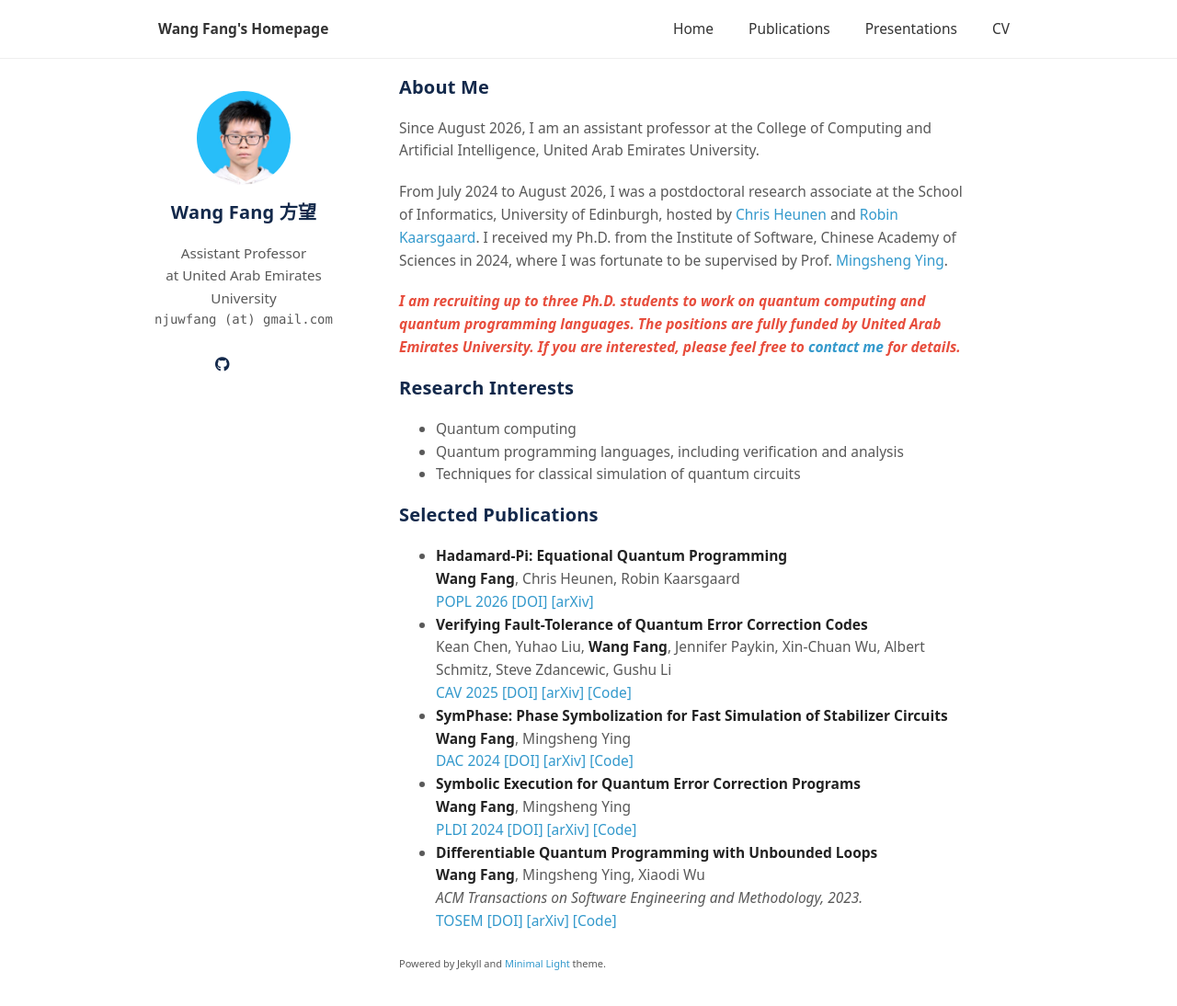
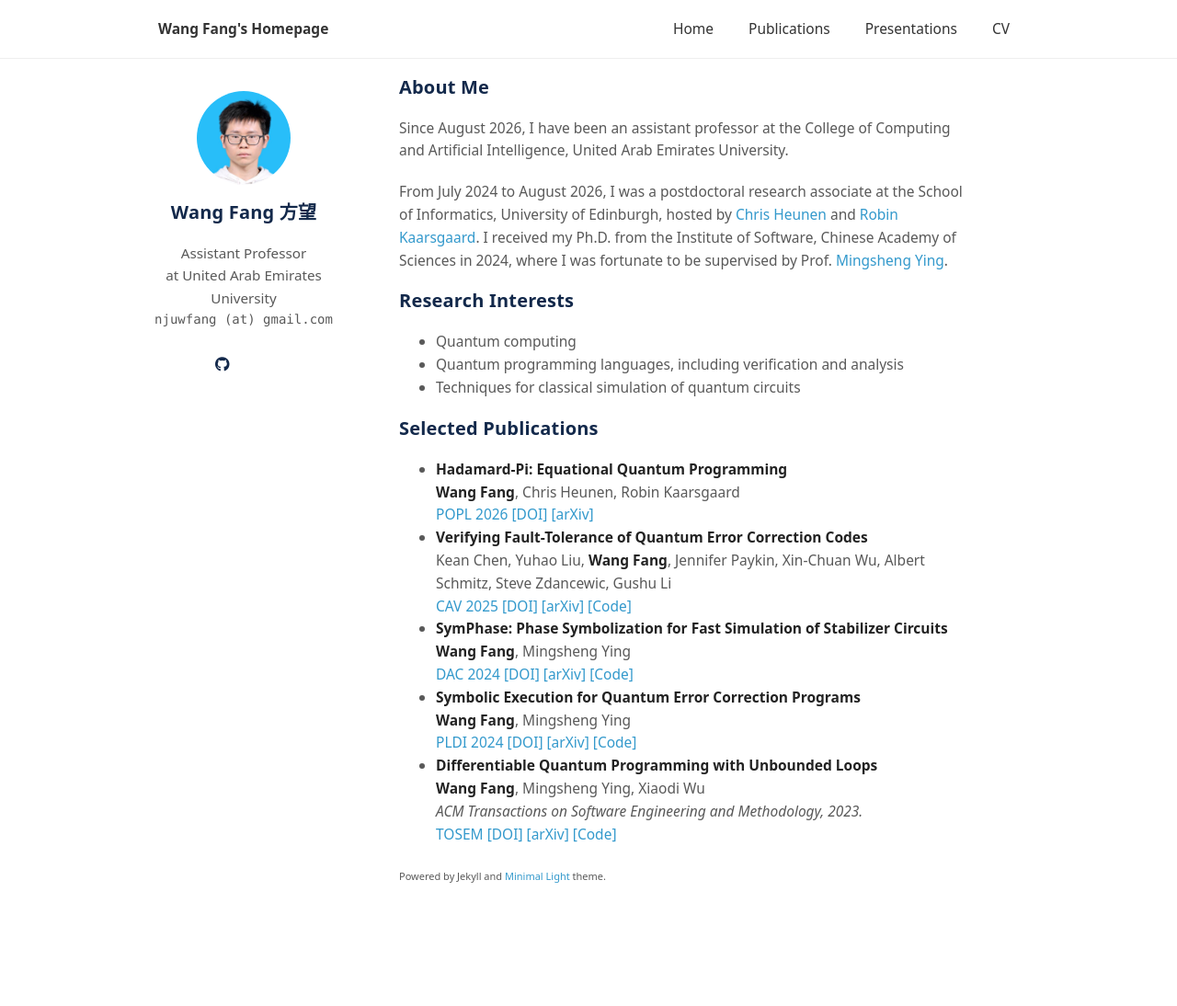
Before and after one commit to njuwfang/njuwfang.github.io, a Jekyll site: the page built from index.md, in a window 1280 px wide and 1129 px high. Shown: the top 1094 px of the window at 92% size. Built offline with Jekyll 4.4.1, drawn with Linux system fonts in a browser that asks for light colours; a style sheet for code colours, icons or effects is not loaded.

Commit message:
update index.md

```diff
--- a/index.md
+++ b/index.md
@@ -4,12 +4,10 @@ layout: default
 
 ## About Me
 
-Since August 2026, I am an assistant professor at the College of Computing and Artificial Intelligence, United Arab Emirates University.
+Since August 2026, I have been an assistant professor at the College of Computing and Artificial Intelligence, United Arab Emirates University.
 
 From July 2024 to August 2026, I was a postdoctoral research associate at the School of Informatics, University of Edinburgh, hosted by [Chris Heunen](https://homepages.inf.ed.ac.uk/cheunen/) and [Robin Kaarsgaard](https://rkaarsgaard.github.io/).
 I received my Ph.D. from the Institute of Software, Chinese Academy of Sciences in 2024, where I was fortunate to be supervised by Prof. [Mingsheng Ying](https://profiles.uts.edu.au/Mingsheng.Ying).
-
-<strong class="highlight"><em>I am recruiting up to three Ph.D. students to work on quantum computing and quantum programming languages. The positions are fully funded by United Arab Emirates University. If you are interested, please feel free to [contact me](mailto:njuwfang@gmail.com) for details.</em></strong>
 
 
 ## Research Interests
```
